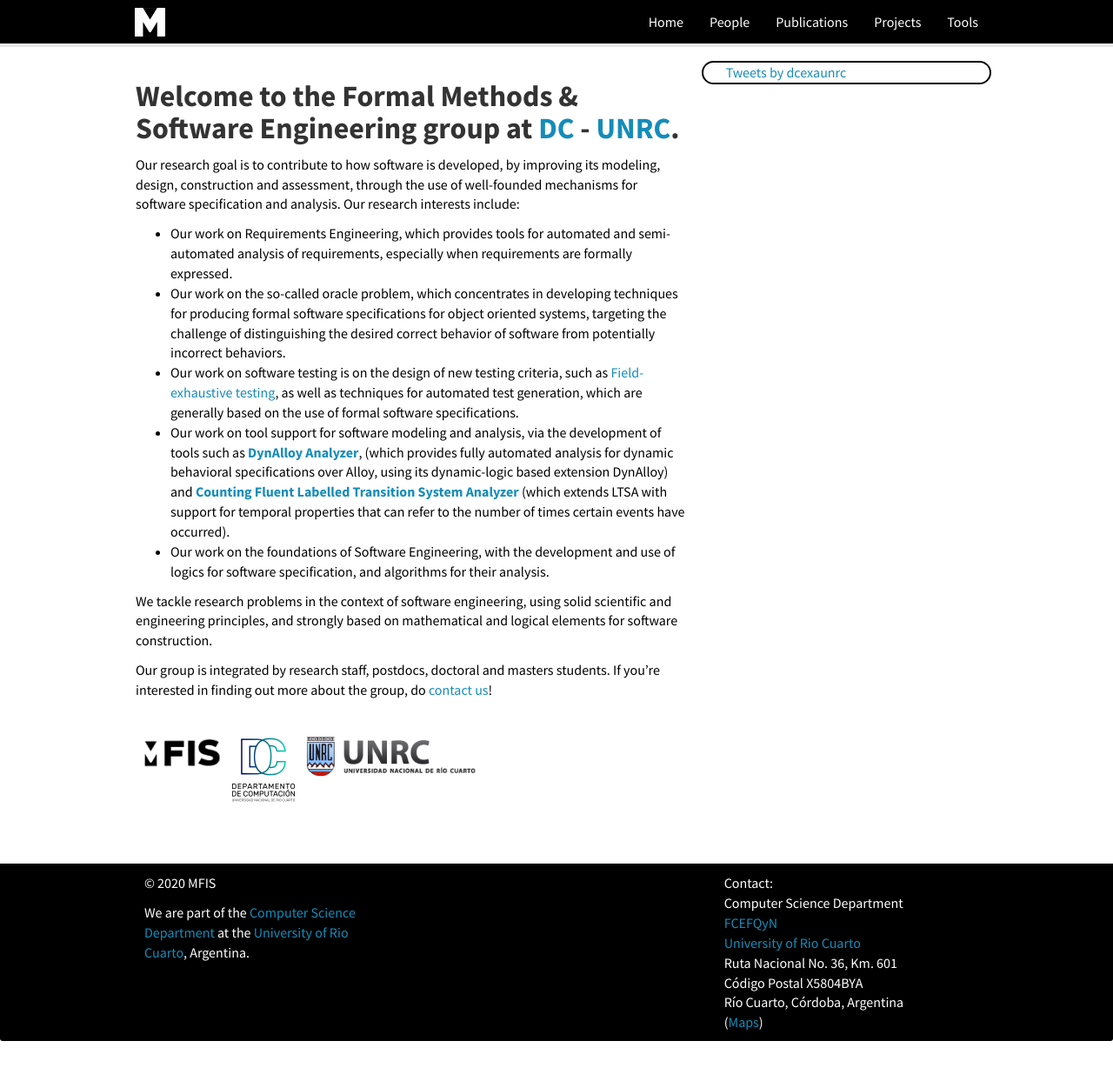
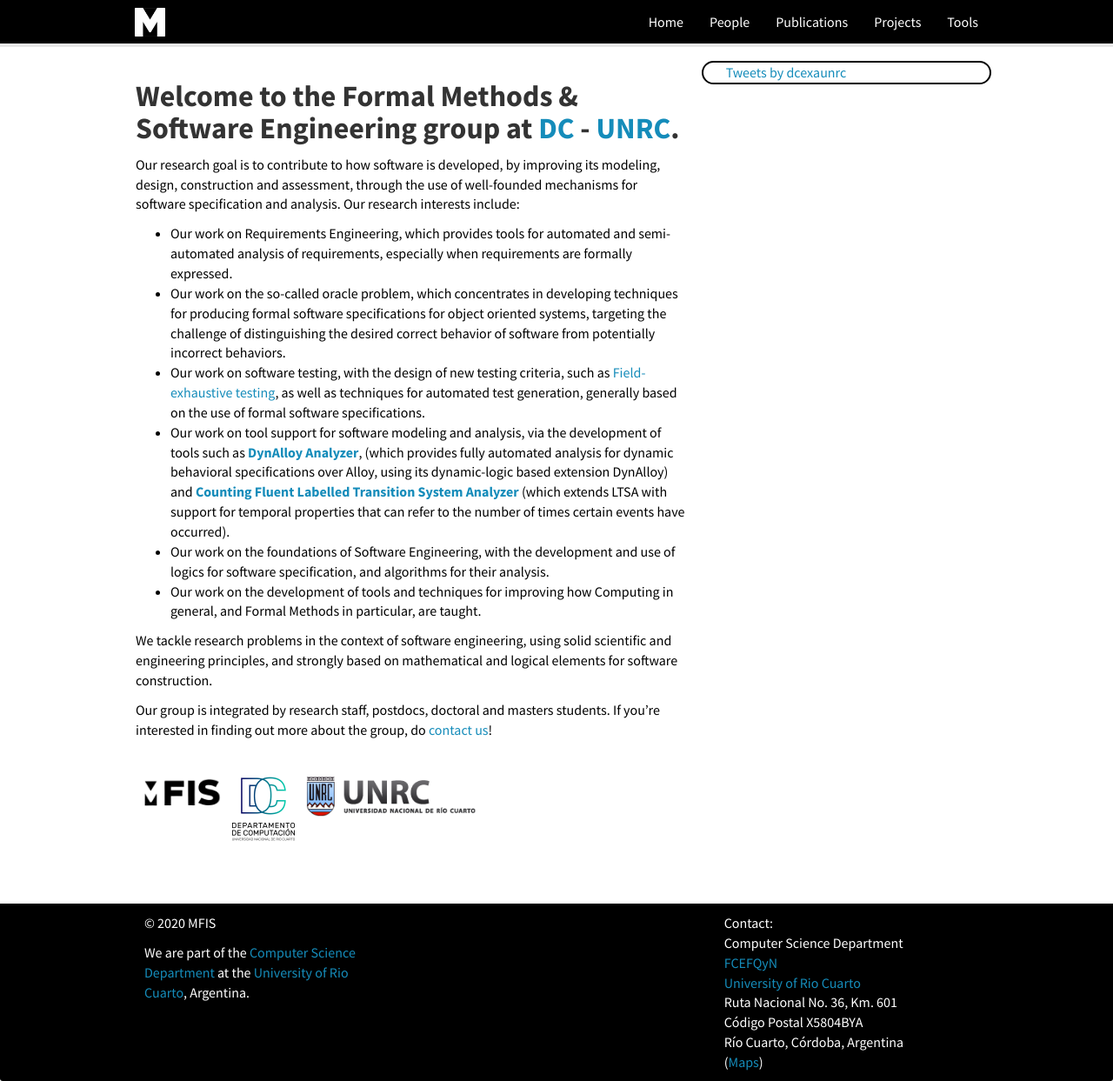
Before and after one commit to facumolina/mfis, a Jekyll site: the page built from _pages/home.md, in a window 1280 px wide and 1243 px high. Shown: the whole window at 87% size. Built offline with Jekyll 4.4.1, drawn with Linux system fonts in a browser that asks for light colours; nearby versions of some CDN libraries; comment, search, counter and statistics services are not loaded.

Commit message:
Updating home description

```diff
--- a/_pages/home.md
+++ b/_pages/home.md
@@ -18,11 +18,13 @@ permalink: /
 
 <li>Our work on the so-called oracle problem, which concentrates in developing techniques for producing formal software specifications for object oriented systems, targeting the challenge of distinguishing the desired correct behavior of software from potentially incorrect behaviors.</li>
 
-<li>Our work on software testing is on the design of new testing criteria, such as <a href="https://sites.google.com/site/fieldexhaustivetesting/" target="_blank">Field-exhaustive testing</a>, as well as techniques for automated test generation, which are generally based on the use of formal software specifications.</li>
+<li>Our work on software testing, with the design of new testing criteria, such as <a href="https://sites.google.com/site/fieldexhaustivetesting/" target="_blank">Field-exhaustive testing</a>, as well as techniques for automated test generation, generally based on the use of formal software specifications.</li>
 
 <li>Our work on tool support for software modeling and analysis, via the development of tools such as <strong><a href="https://dc.exa.unrc.edu.ar/tools/dynalloy-web/" target="_blank">DynAlloy Analyzer</a></strong>, (which provides fully automated analysis for dynamic behavioral specifications over Alloy, using its dynamic-logic based extension DynAlloy) and <strong><a href="http://dc.exa.unrc.edu.ar/tools/cltsa/" target="_blank">Counting Fluent Labelled Transition System Analyzer</a></strong> (which extends LTSA with support for temporal properties that can refer to the number of times certain events have occurred).</li>
 
 <li>Our work on the foundations of Software Engineering, with the development and use of logics for software specification, and algorithms for their analysis.</li>
+
+<li>Our work on the development of tools and techniques for improving how Computing in general, and Formal Methods in particular, are taught.</li>
 
 </ul>
 
```
